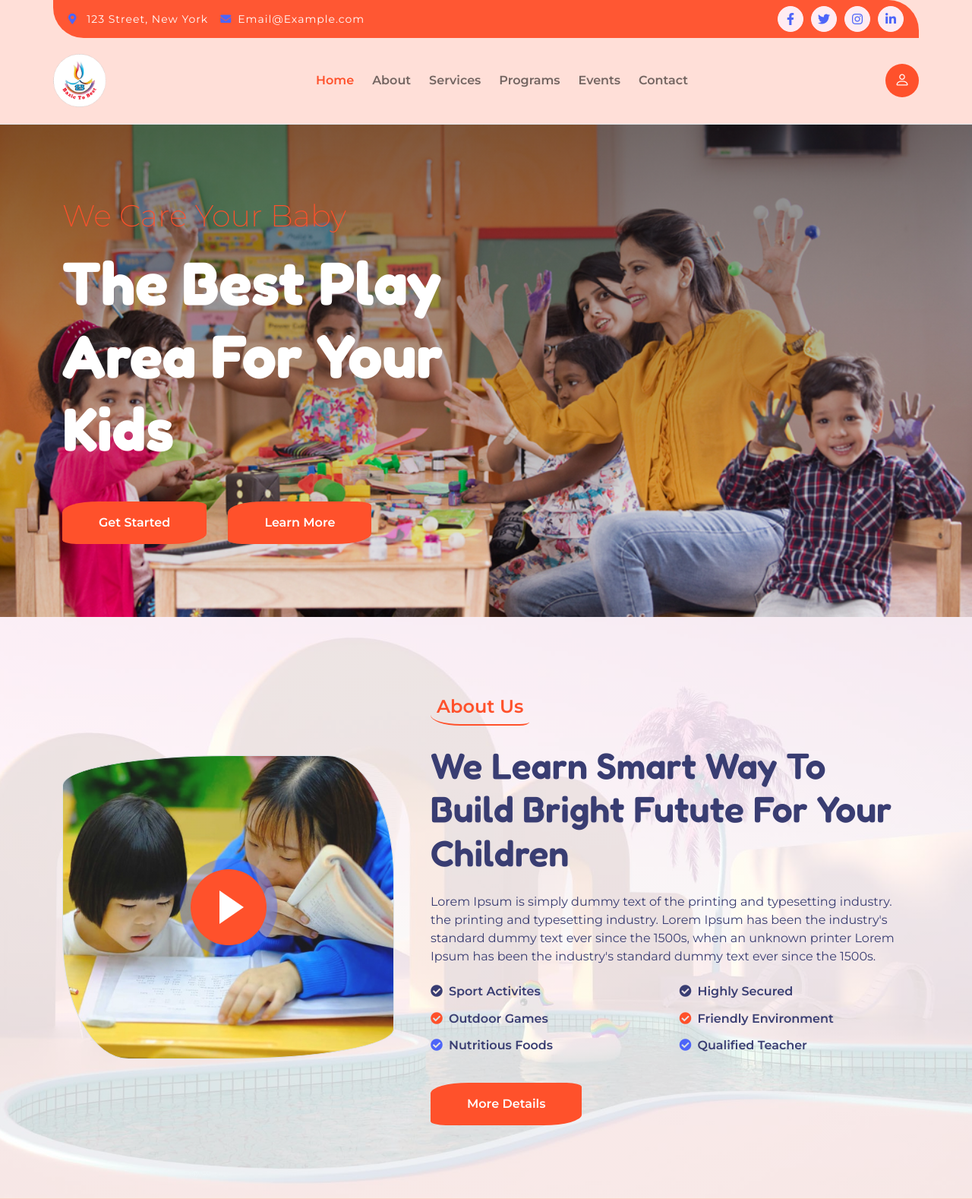
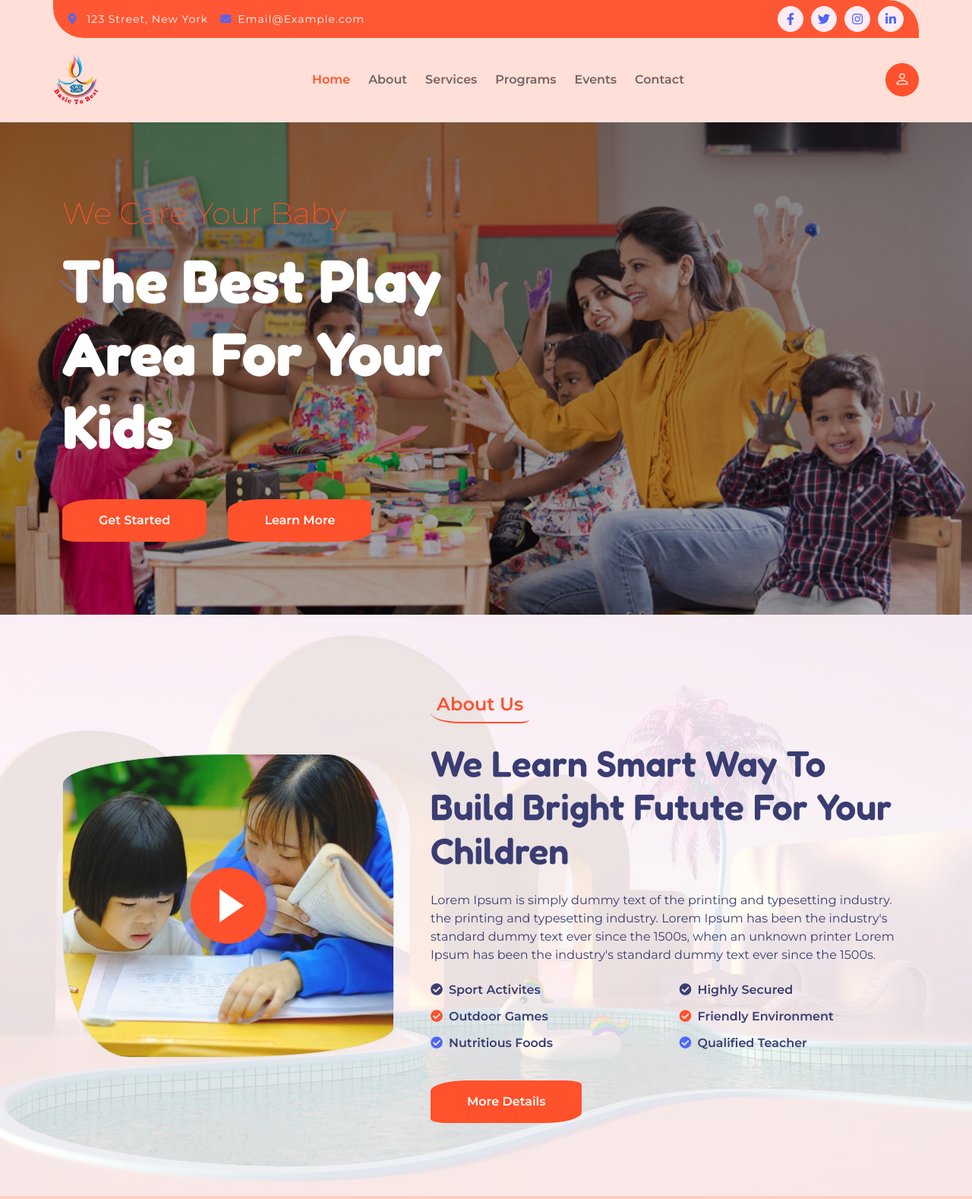
Before and after one commit to HARISHRAJKUMAR24/b2bacdemy, a PHP site: page / in a window 1280 px wide. Shown: the top 1578 px of the page at 76% size. Run offline with PHP 8.4, Linux system fonts and the light colour scheme; some libraries are stand-ins or nearby versions.

Commit message:
Color Change

```diff
--- a/css/style.css
+++ b/css/style.css
@@ -168,8 +168,9 @@ h6,
 .navbar {
     border-bottom: 1px solid rgba(255, 255, 255, .1);
 }
+
 .navbar img{
-    width: 70px;
+    width: 60px;
 }
 .navbar .navbar-nav .nav-link {
     padding: 10px 12px;
@@ -194,11 +195,6 @@ h6,
     margin-left: 8px;
 }
 
-@media (min-width: 1200px) {
-    .navbar img{
-        width: 70px;
-    }
-}
 
 .dropdown .dropdown-menu a:hover {
     background: var(--bs-secondary);
@@ -223,7 +219,7 @@ h6,
 /*** Hero Header ***/
 .hero-header,
 .page-header {
-    background: linear-gradient(rgba(0, 0, 0, 0.5), rgba(0, 0, 0, 0.05)), url(../img/header.png);
+    background: linear-gradient(rgba(0, 0, 0, 0.5), rgba(0, 0, 0, 0.336)), url(../img/header.png);
     background-position: center center;
     background-repeat: no-repeat;
     background-size: cover;
--- a/index.php
+++ b/index.php
@@ -127,8 +90,14 @@
             <div class="row g-5 align-items-center">
                 <div class="col-lg-5 wow fadeIn" data-wow-delay="0.1s">
                     <div class="video border">
-                        <button type="button" class="btn btn-play" data-bs-toggle="modal" data-src="https://www.youtube.com/embed/DWRcNpR6Kdc" data-bs-target="#videoModal">
+                        <button type="button" class="btn btn-play"
+                            data-bs-toggle="modal"
+                            data-src="https://www.youtube.com/embed/Hz9WdJqlRcI"
+                            data-bs-target="#videoModal">
                             <span></span>
+                        </button>
+
+                        <span></span>
                         </button>
                     </div>
                 </div>
--- /dev/null
+++ b/section/nav.php
@@ -0,0 +1,38 @@
+<div class="container-fluid border-bottom bg-light wow fadeIn" data-wow-delay="0.1s">
+        <div class="container topbar bg-primary d-none d-lg-block py-2" style="border-radius: 0 40px">
+            <div class="d-flex justify-content-between">
+                <div class="top-info ps-2">
+                    <small class="me-3"><i class="fas fa-map-marker-alt me-2 text-secondary"></i> <a href="#" class="text-white">123 Street, New York</a></small>
+                    <small class="me-3"><i class="fas fa-envelope me-2 text-secondary"></i><a href="#" class="text-white">Email@Example.com</a></small>
+                </div>
+                <div class="top-link pe-2">
+                    <a href="" class="btn btn-light btn-sm-square rounded-circle"><i class="fab fa-facebook-f text-secondary"></i></a>
+                    <a href="" class="btn btn-light btn-sm-square rounded-circle"><i class="fab fa-twitter text-secondary"></i></a>
+                    <a href="" class="btn btn-light btn-sm-square rounded-circle"><i class="fab fa-instagram text-secondary"></i></a>
+                    <a href="" class="btn btn-light btn-sm-square rounded-circle me-0"><i class="fab fa-linkedin-in text-secondary"></i></a>
+                </div>
+            </div>
+        </div>
+        <div class="container px-0">
+            <nav class="navbar navbar-light navbar-expand-xl py-3">
+                <a href="index.php" class="navbar-brand">
+                    <img src="./img/logo.png" alt="" id="b2bacademy_logo">
+                </a>
+                <button class="navbar-toggler py-2 px-3" type="button" data-bs-toggle="collapse" data-bs-target="#navbarCollapse">
+                    <span class="fa fa-bars text-primary"></span>
+                </button>
+                <div class="collapse navbar-collapse" id="navbarCollapse">
+                    <div class="navbar-nav mx-auto">
+                        <a href="index.php" class="nav-item nav-link active">Home</a>
+                        <a href="about.html" class="nav-item nav-link">About</a>
+                        <a href="service.html" class="nav-item nav-link">Services</a>
+                        <a href="program.html" class="nav-item nav-link">Programs</a>
+                        <a href="event.html" class="nav-item nav-link">Events</a>
+
+                        <a href="contact.html" class="nav-item nav-link">Contact</a>
+                    </div>
+                    <button class="btn-search btn btn-primary btn-md-square rounded-circle fs-5" data-bs-toggle="modal" data-bs-target="#searchModal"><i class="bi bi-person"></i></button>
+                </div>
+            </nav>
+        </div>
+    </div>
```
Also changed, not shown: other parts of index.php (+2 -39 lines), img/logo.png.
